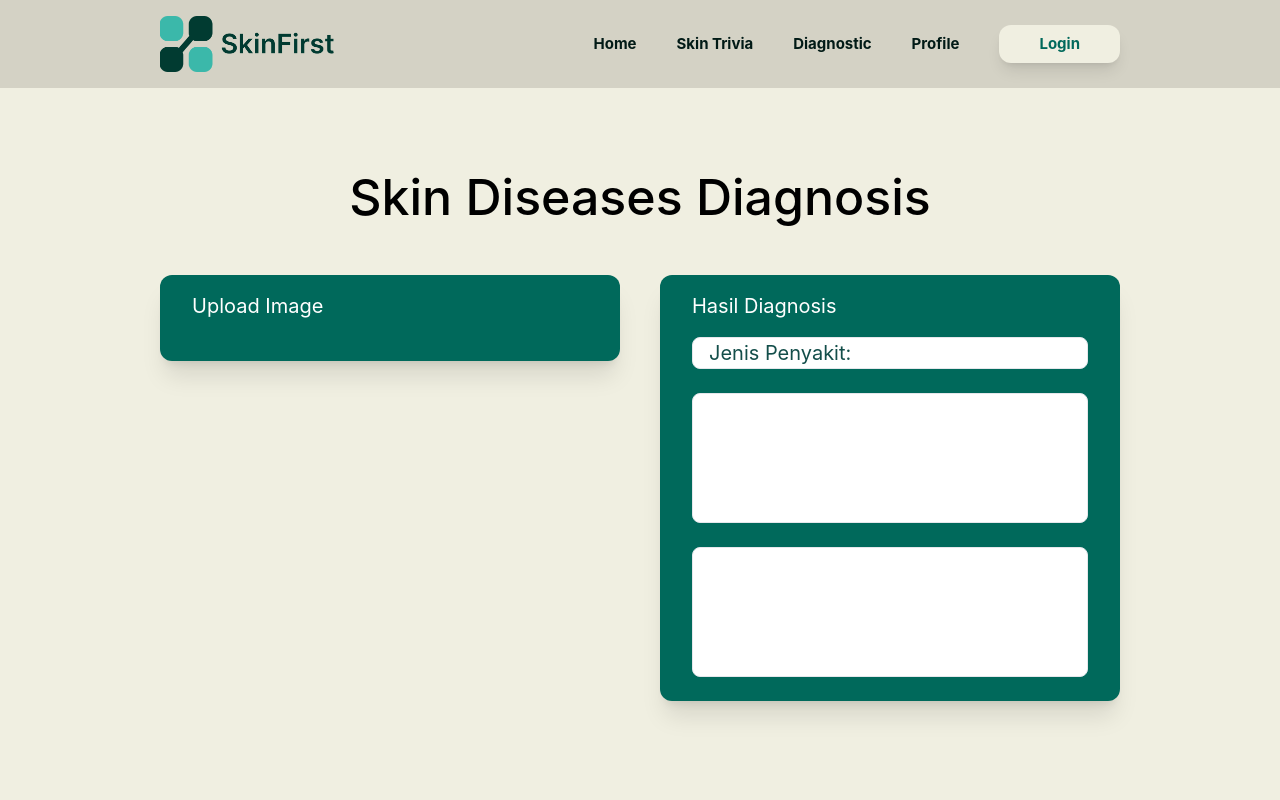
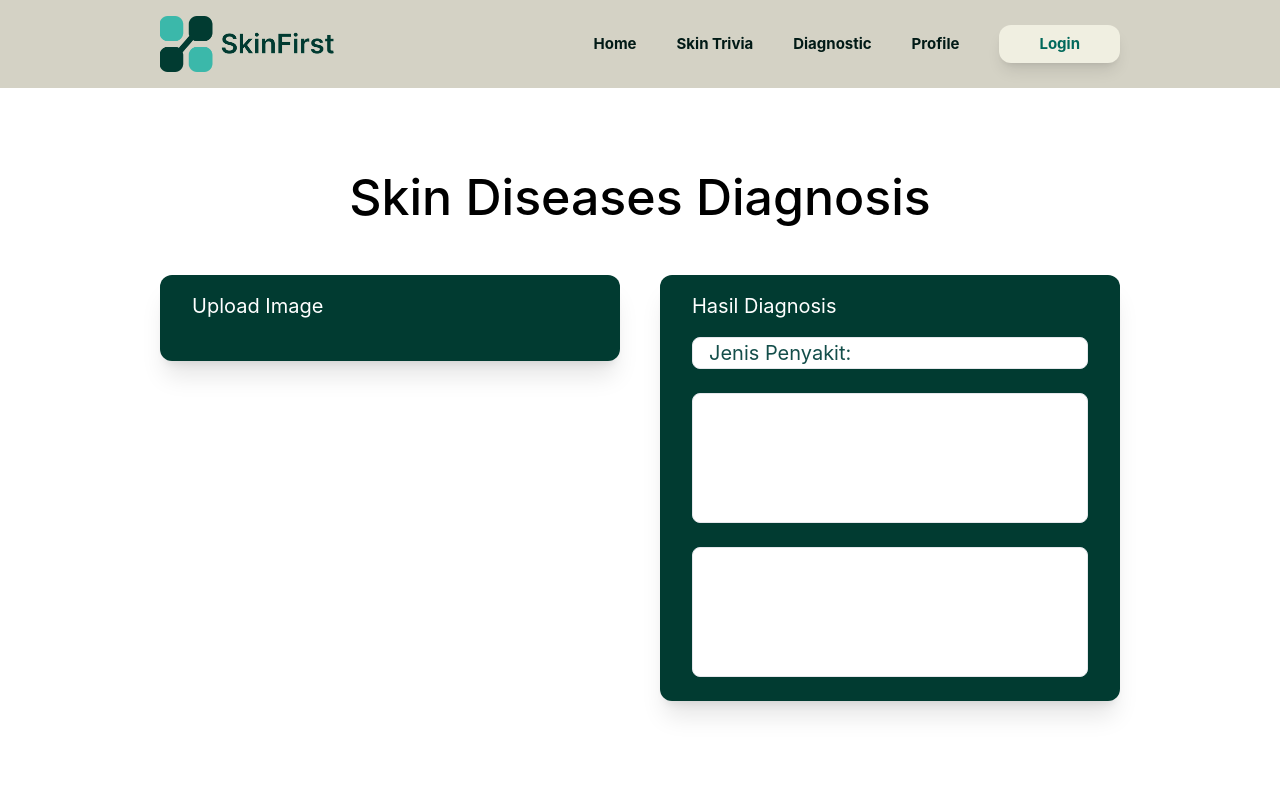
Before and after one commit to Auletta-Khansa/SkinFirst, a React (Create React App) app: page /Diagnostic in a window 1280 px wide. Shown: the top 800 px of the page. Built offline with nearby package versions, Linux system fonts and the light colour scheme.

Commit message:
changes background

```diff
--- a/src/components/pages/Diagnostic.jsx
+++ b/src/components/pages/Diagnostic.jsx
@@ -3,18 +3,18 @@ const Diagnostic = () => {
   return (
     <>
       {/*Fun Facts */}
-      <section className="min-h-screen  px-40 pt-40 pb-10 bg-[#F0EFE1]">
+      <section className="min-h-screen  px-40 pt-40 pb-10 bg-[#FFFFFFF]">
         <h1 className="text-center text-[50px] font-medium">
           Skin Diseases Diagnosis
         </h1>
         <div className="pt-10 flex justify-between gap-10">
-          <div className="flex h-full bg-[#00695B] w-1/2 px-4 pb-6 text-[20px] shadow-xl rounded-xl">
+          <div className="flex h-full bg-[#013B31] w-1/2 px-4 pb-6 text-[20px] shadow-xl rounded-xl">
             <h1 className="text-start text-white p-4">Upload Image</h1>
 
 
             <div></div>
           </div>
-          <div className="bg-[#00695B] w-1/2 px-4 pb-6 text-[20px]  shadow-xl rounded-xl">
+          <div className="bg-[#013B31] w-1/2 px-4 pb-6 text-[20px]  shadow-xl rounded-xl">
             <h1 className="text-white p-4">Hasil Diagnosis</h1>
 
            <div className="px-4">
```
